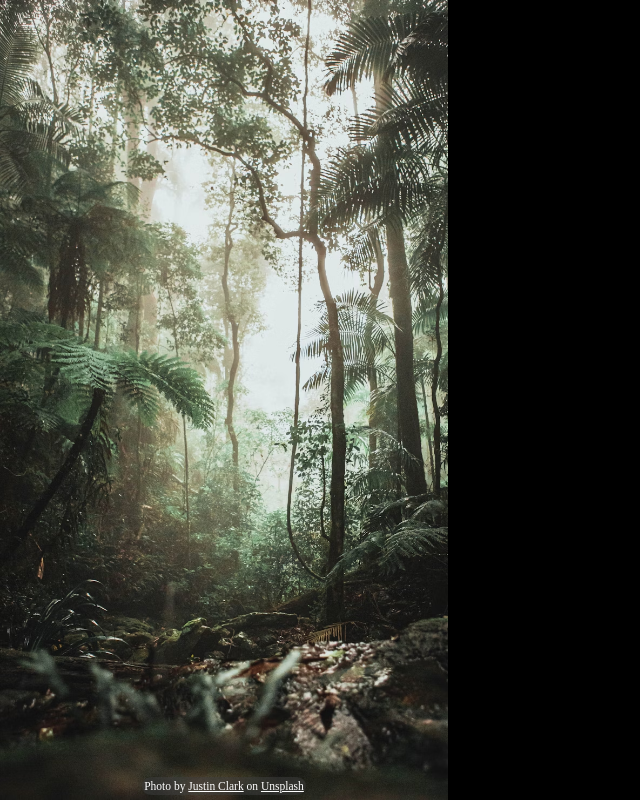
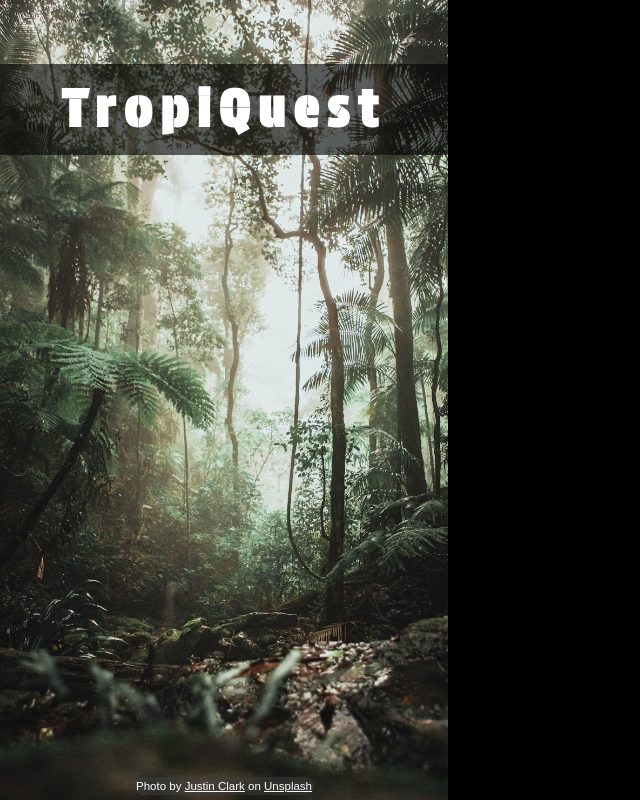
Before and after one commit to MarkDeveloper36/Sign-up-Form-The-Odin-Project-, a plain HTML site: page index.html in a window 1280 px wide. Shown: the whole page, without its empty margins (0-640 px from the left). Drawn offline with Linux system fonts and the light colour scheme.

Commit message:
add company name

```diff
--- a/index.html
+++ b/index.html
@@ -4,12 +4,13 @@
     <meta charset="UTF-8">
     <meta http-equiv="X-UA-Compatible" content="IE=edge">
     <meta name="viewport" content="width=device-width, initial-scale=1.0">
-    <title>TropiQuest Adventures - Sign-up Form</title>
+    <title>TropiQuest - Sign-up Form</title>
     <link rel="stylesheet" href="./normalise.css">
     <link rel="stylesheet" href="styles.css">
 </head>
 <body>
     <div id="image-sidebar">
+        <h1>TropiQuest</h1>
         <p>Photo by <span>Justin Clark</span> on <span>Unsplash</span></p>
     </div>
 </body>
--- a/styles.css
+++ b/styles.css
@@ -1,3 +1,8 @@
+@font-face {
+    font-family: 'Protest Guerrilla';
+    src: url(./ProtestGuerrilla-Regular.ttf);
+}
+
 body{
     padding: 0;
     margin: 0;
@@ -17,6 +22,7 @@ body{
 }
 
 #image-sidebar > p{
+    font-family: Arial, Helvetica, sans-serif;
     font-size: calc(0.6rem + 0.15vw);
     margin: 0 0 0.3rem 0;
     padding: 0.15rem;
@@ -28,3 +34,18 @@ body{
 #image-sidebar > p > span{
     text-decoration: underline;
 }
+
+#image-sidebar > h1{
+    margin-top: 4rem;
+    font-size: calc(1.2rem + 2.5vw);
+    letter-spacing: calc(0.4rem + 0.2vw);
+    position: absolute;
+    top: 0;
+    padding-top: 1rem;
+    padding-bottom: 1rem;
+    font-family: 'Protest Guerrilla', Arial, Helvetica, sans-serif;
+    color: white;
+    width: 35vw;
+    text-align: center;
+    background-color: rgba(0, 0, 0, 0.6);
+}
```
Also changed, not shown: OFL.txt (added), ProtestGuerrilla-Regular.ttf (added).
